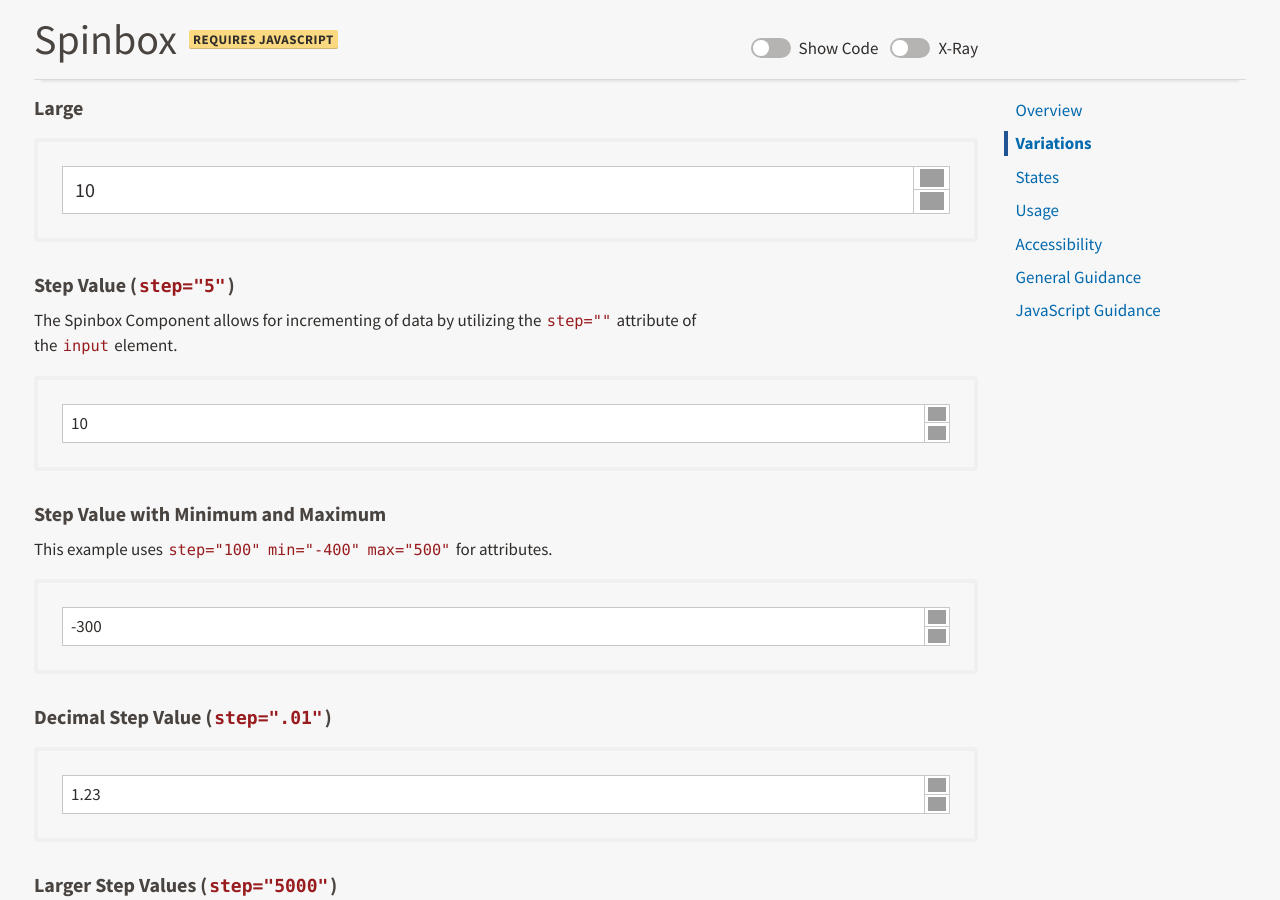
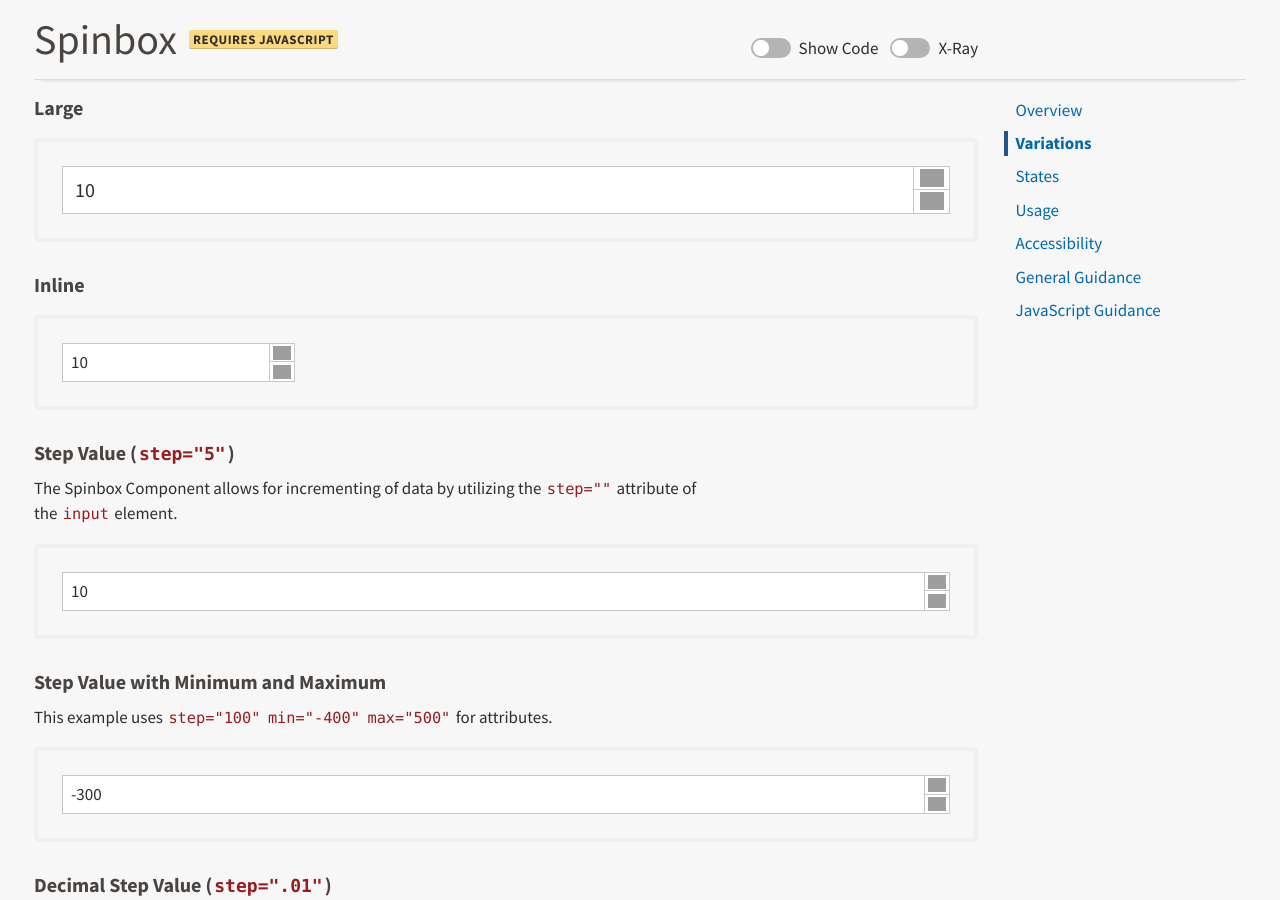
Before and after one commit to USDA-FSA/fsa-design-system, a Jekyll site: the page built from components/spinbox/index.md, in a window 1280 px wide and 900 px high, scrolled down 1135 px. Built offline with Jekyll 4.4.1, drawn with Linux system fonts in a browser that asks for light colours; grey boxes are pictures that could not be loaded.

Commit message:
Spinbox inline variation [amends https://github.com/USDA-FSA/fsa-style/issues/506]

```diff
--- a/components/spinbox/index.md
+++ b/components/spinbox/index.md
@@ -88,6 +88,22 @@ custom_js: ["ga/ga-tracker.js", "ga/generic.js"]
     <button tabindex="-1" class="fsa-spinbox__btn fsa-spinbox__btn--decrement" type="button" data-behavior="spinbox-spin" title="Decrease"></button>
   </div>
 </div>
+{% endcapture %}
+
+{% include preview-and-snippet.html %}
+
+### Inline
+
+{% capture snippet %}
+<span class="fsa-spinbox fsa-spinbox--inline">
+  <span class="fsa-spinbox__number">
+    <input class="fsa-input fsa-spinbox__input" id="lorem-ipsum-amount__6657" name="lorem-ipsum-amount" type="number" value="10">
+  </span>
+  <span class="fsa-spinbox__actions" aria-hidden="true">
+    <button tabindex="-1" class="fsa-spinbox__btn fsa-spinbox__btn--increment" type="button" data-behavior="spinbox-spin" title="Increase"></button>
+    <button tabindex="-1" class="fsa-spinbox__btn fsa-spinbox__btn--decrement" type="button" data-behavior="spinbox-spin" title="Decrease"></button>
+  </span>
+</span>
 {% endcapture %}
 
 {% include preview-and-snippet.html %}
```
